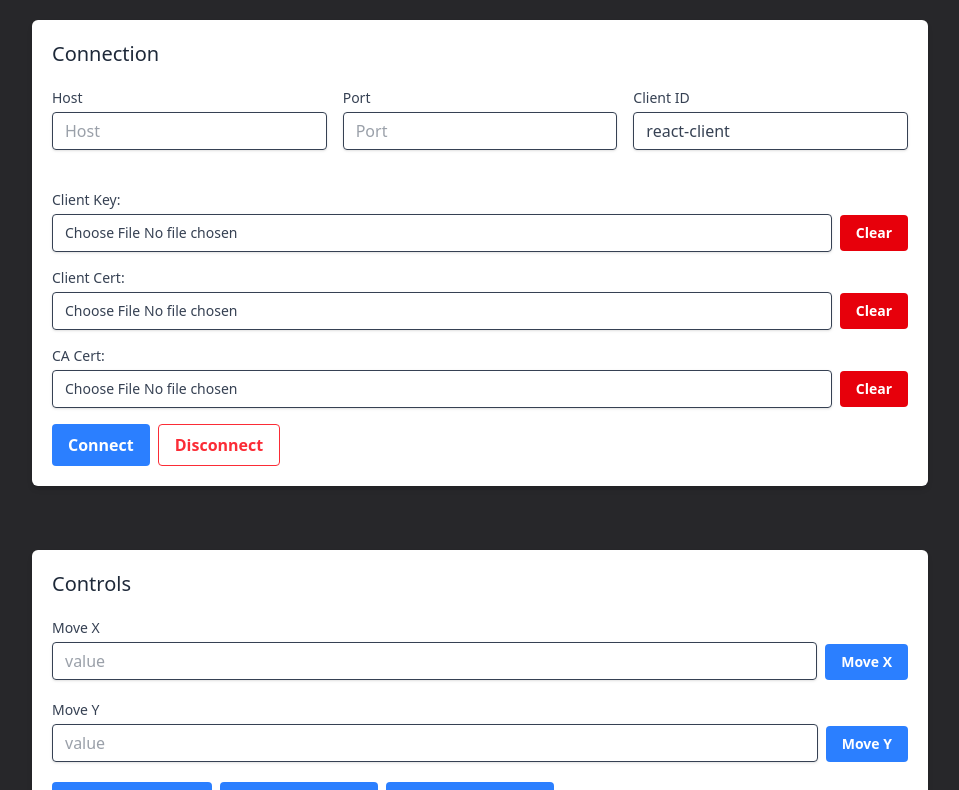
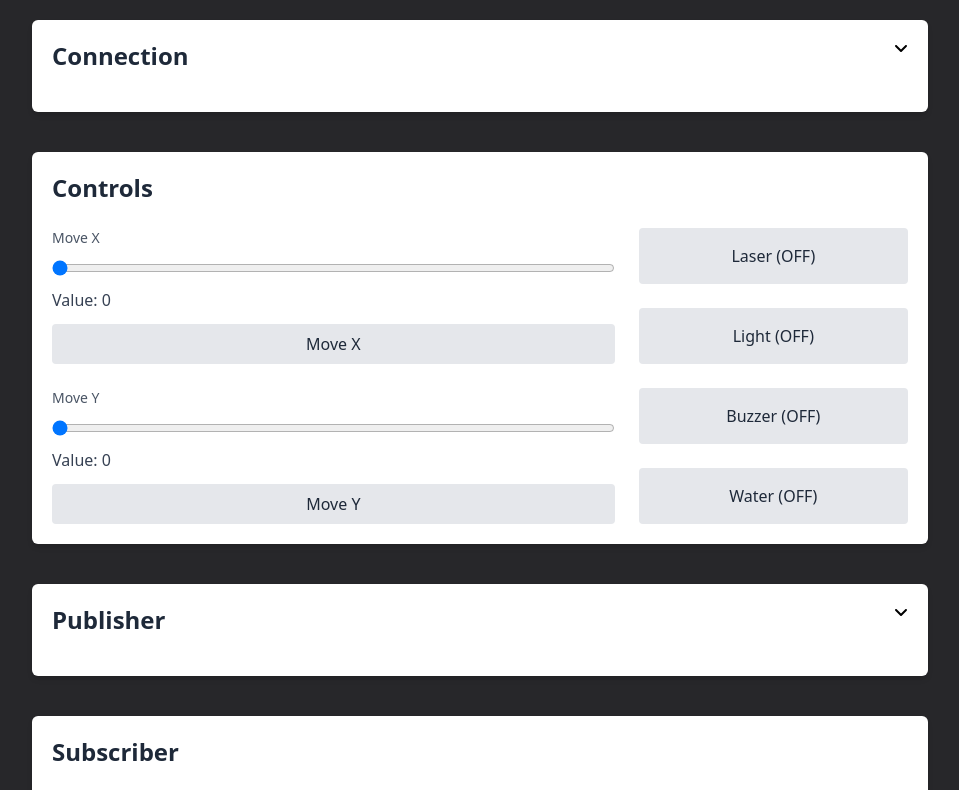
Before and after one commit to Forth-Tech4/mqtt-apps, a React (Vite) app in the folder mqtt_fullstack/frontend_mqtt/: page / in a window 1280 px wide. Shown: the top 790 px of the page, without its empty margins (160-1119 px from the left). Built offline with nearby package versions, Linux system fonts and the light colour scheme.

Commit message:
added validation and toast for better ui

```diff
--- a/mqtt_fullstack/frontend_mqtt/package.json
+++ b/mqtt_fullstack/frontend_mqtt/package.json
@@ -10,9 +10,14 @@
     "preview": "vite preview"
   },
   "dependencies": {
+    "@fortawesome/fontawesome-svg-core": "^6.7.2",
+    "@fortawesome/free-solid-svg-icons": "^6.7.2",
+    "@fortawesome/react-fontawesome": "^0.2.2",
     "@tailwindcss/vite": "^4.1.5",
     "react": "^19.1.0",
     "react-dom": "^19.1.0",
+    "react-hot-toast": "^2.5.2",
+    "react-toastify": "^11.0.5",
     "tailwindcss": "^4.1.5"
   },
   "devDependencies": {
--- a/mqtt_fullstack/frontend_mqtt/src/App.jsx
+++ b/mqtt_fullstack/frontend_mqtt/src/App.jsx
@@ -1,7 +1,13 @@
 import Main from './components/Main';
+import { ToastComponent } from './utils/ToastComponent';
 
 function App() {
-  return <Main />;
+  return (
+    <>
+      <Main />
+      <ToastComponent />
+    </>
+  )
 }
 
 export default App;
--- a/mqtt_fullstack/frontend_mqtt/src/components/ConnectionCard.jsx
+++ b/mqtt_fullstack/frontend_mqtt/src/components/ConnectionCard.jsx
@@ -1,4 +1,6 @@
-import React, { useState, useRef } from 'react';
+import React, { useState, useRef, useEffect } from 'react';
+import { FontAwesomeIcon } from '@fortawesome/react-fontawesome';
+import { showToast } from '../utils/ToastComponent';
 
 function ConnectionCard({ onConnect, onDisconnect }) {
   const [hostname, setHostname] = useState('');
@@ -7,24 +9,50 @@ function ConnectionCard({ onConnect, onDisconnect }) {
   const [clientCert, setClientCert] = useState(null);
   const [caCert, setCaCert] = useState(null);
   const [loading, setLoading] = useState(false);
+  const [isOpen, setIsOpen] = useState(false);
+  const toggleAccordion = () => { setIsOpen(!isOpen) };
+  const [isConnected, setIsConnected] = useState(false);
 
-  // Refs for file inputs
   const clientKeyRef = useRef(null);
   const clientCertRef = useRef(null);
   const caCertRef = useRef(null);
 
+  const fileToBase64 = (file) => {
+    return new Promise((resolve, reject) => {
+      const reader = new FileReader();
+      reader.onload = () => resolve(reader.result);
+      reader.onerror = reject;
+      reader.readAsDataURL(file);
+    });
+  };
+
   const handleConnect = async () => {
+    if (isConnected) {
+      showToast("info", "You are already connected.");
+      return;
+    }
+
     if (!hostname || !port) {
-      alert('Host and port are required.');
+      showToast('error', 'Host and port are required.');
+      return;
+    }
+
+    const missingCerts = [];
+    if (!clientKey) missingCerts.push('Client Key');
+    if (!clientCert) missingCerts.push('Client Cert');
+    if (!caCert) missingCerts.push('CA Cert');
+
+    if (missingCerts.length) {
+      showToast("error", `${missingCerts.join(', ')} ${missingCerts.length > 1 ? 'are' : 'is'} required.`);
       return;
     }
 
     const formData = new FormData();
     formData.append('hostname', hostname);
     formData.append('port', port);
-    if (clientKey) formData.append('clientKey', clientKey);
-    if (clientCert) formData.append('clientCert', clientCert);
-    if (caCert) formData.append('caCert', caCert);
+    formData.append('clientKey', clientKey);
+    formData.append('clientCert', clientCert);
+    formData.append('caCert', caCert);
 
     setLoading(true);
     try {
@@ -35,12 +63,13 @@ function ConnectionCard({ onConnect, onDisconnect }) {
 
       const data = await res.json();
       if (data.error === 'mosquitto_down') {
-        alert('Mosquitto broker is not running.');
+        showToast("error", 'Mosquitto broker is not running.');
       } else if (data.error === 'cert_failed') {
-        alert('Certificate authentication failed. Check your client.key, client.crt, or ca.crt.');
+        showToast("error", 'Certificate authentication failed.');
       } else {
         onConnect(hostname, port);
-        alert('Connected to MQTT broker successfully!');
+        setIsConnected(true);
+        showToast("success", 'Connected successfully!');
       }
     } catch (err) {
       alert('Cert Upload Failed: ' + err.message);
@@ -49,14 +78,93 @@ function ConnectionCard({ onConnect, onDisconnect }) {
     }
   };
 
-  const handleClearFile = (ref, setter) => {
+
+  const handleClearFile = (ref, setter, key) => {
     if (ref.current) ref.current.value = '';
     setter(null);
+    if (key) localStorage.removeItem(key);
   };
 
+  const handleFileChange = async (e, setter, storageKey) => {
+    const file = e.target.files[0];
+    if (file) {
+      setter(file);
+      const base64 = await fileToBase64(file);
+      const metadata = {
+        name: file.name,
+        type: file.type,
+        data: base64,
+      };
+      localStorage.setItem(storageKey, JSON.stringify(metadata));
+    }
+  };
+
+
+  useEffect(() => {
+    const loadStoredCerts = () => {
+      const loadFile = (key, refSetter, ref) => {
+        const stored = localStorage.getItem(key);
+        if (!stored) return;
+
+        try {
+          const { name, type, data } = JSON.parse(stored);
+          if (!data || !name || !type) return;
+
+          const byteString = atob(data.split(',')[1]);
+          const ab = new ArrayBuffer(byteString.length);
+          const ia = new Uint8Array(ab);
+          for (let i = 0; i < byteString.length; i++) {
+            ia[i] = byteString.charCodeAt(i);
+          }
+          const blob = new Blob([ab], { type });
+          const file = new File([blob], name, { type });
+          refSetter(file);
+
+          // Set the file in the input for visual indication (optional)
+          if (ref.current) {
+            const dt = new DataTransfer();
+            dt.items.add(file);
+            ref.current.files = dt.files;
+          }
+        } catch (err) {
+          console.error(`Failed to parse ${key}`, err);
+        }
+      };
+
+      loadFile('clientKey', setClientKey, clientKeyRef);
+      loadFile('clientCert', setClientCert, clientCertRef);
+      loadFile('caCert', setCaCert, caCertRef);
+    };
+
+    loadStoredCerts();
+  }, []);
+
+  const handleDisconnect = () => {
+    if (!isConnected) {
+      showToast("warning", "Please connect first. You are already disconnected.");
+      return;
+    }
+
+    onDisconnect();
+    setIsConnected(false);
+    showToast("success", "Disconnected successfully.");
+  };
+
+
+
   return (
-    <div className="bg-white p-5 rounded-md shadow-md mb-8">
-      <h2 className="mb-5 text-xl text-gray-800">Connection</h2>
+    <div className="bg-white p-5 rounded-md shadow-md mb-2">
+      <div className="flex justify-between cursor-pointer" onClick={toggleAccordion}>
+
+        <h2 className="mb-5 text-2xl font-semibold text-gray-800">Connection</h2>
+        <FontAwesomeIcon
+          icon={isOpen ? 'angle-up' : 'angle-down'}
+          className="transition-transform duration-300"
+        />
+
+      </div>
+
+      {isOpen && (<>
         <div className="flex gap-4 mb-5 flex-wrap">
           <div className="flex-1 mb-5">
             <label htmlFor="host" className="block text-gray-700 text-sm font-medium mb-1">Host</label>
@@ -92,6 +200,7 @@ function ConnectionCard({ onConnect, onDisconnect }) {
           </div>
         </div>
 
+        {/* Client Key */}
         <div className="mb-4">
           <label htmlFor="clientKey" className="block text-gray-700 text-sm font-medium mb-1">Client Key:</label>
           <div className="flex items-center gap-2">
@@ -99,12 +208,12 @@ function ConnectionCard({ onConnect, onDisconnect }) {
               type="file"
               id="clientKey"
               ref={clientKeyRef}
-            onChange={(e) => setClientKey(e.target.files[0])}
+              onChange={(e) => handleFileChange(e, setClientKey, 'clientKey')}
               className="shadow appearance-none border rounded w-full py-2 px-3 text-gray-700 focus:outline-none focus:shadow-outline text-sm"
             />
             <button
               type="button"
-            onClick={() => handleClearFile(clientKeyRef, setClientKey)}
+              onClick={() => handleClearFile(clientKeyRef, setClientKey, 'clientKey')}
               className="bg-red-600 hover:bg-red-700 text-white font-bold py-2 px-4 rounded focus:outline-none focus:shadow-outline text-sm"
             >
               Clear
@@ -112,6 +221,7 @@ function ConnectionCard({ onConnect, onDisconnect }) {
           </div>
         </div>
 
+        {/* Client Cert */}
         <div className="mb-4">
           <label htmlFor="clientCert" className="block text-gray-700 text-sm font-medium mb-1">Client Cert:</label>
           <div className="flex items-center gap-2">
@@ -119,12 +229,12 @@ function ConnectionCard({ onConnect, onDisconnect }) {
               type="file"
               id="clientCert"
               ref={clientCertRef}
-            onChange={(e) => setClientCert(e.target.files[0])}
+              onChange={(e) => handleFileChange(e, setClientCert, 'clientCert')}
               className="shadow appearance-none border rounded w-full py-2 px-3 text-gray-700 focus:outline-none focus:shadow-outline text-sm"
             />
             <button
               type="button"
-            onClick={() => handleClearFile(clientCertRef, setClientCert)}
+              onClick={() => handleClearFile(clientCertRef, setClientCert, 'clientCert')}
               className="bg-red-600 hover:bg-red-700 text-white font-bold py-2 px-4 rounded focus:outline-none focus:shadow-outline text-sm"
             >
               Clear
@@ -132,6 +242,7 @@ function ConnectionCard({ onConnect, onDisconnect }) {
           </div>
         </div>
 
+        {/* CA Cert */}
         <div className="mb-4">
           <label htmlFor="caCert" className="block text-gray-700 text-sm font-medium mb-1">CA Cert:</label>
           <div className="flex items-center gap-2">
@@ -139,12 +250,12 @@ function ConnectionCard({ onConnect, onDisconnect }) {
               type="file"
               id="caCert"
               ref={caCertRef}
-            onChange={(e) => setCaCert(e.target.files[0])}
+              onChange={(e) => handleFileChange(e, setCaCert, 'caCert')}
               className="shadow appearance-none border rounded w-full py-2 px-3 text-gray-700 focus:outline-none focus:shadow-outline text-sm"
             />
             <button
               type="button"
-            onClick={() => handleClearFile(caCertRef, setCaCert)}
+              onClick={() => handleClearFile(caCertRef, setCaCert, 'caCert')}
               className="bg-red-600 hover:bg-red-700 text-white font-bold py-2 px-4 rounded focus:outline-none focus:shadow-outline text-sm"
             >
               Clear
@@ -161,12 +272,13 @@ function ConnectionCard({ onConnect, onDisconnect }) {
             {loading ? 'Connecting...' : 'Connect'}
           </button>
           <button
-          onClick={onDisconnect}
+            onClick={handleDisconnect}
             className="bg-white text-red-500 border border-red-500 hover:bg-red-500 hover:text-white font-bold py-2 px-4 rounded focus:outline-none focus:shadow-outline"
           >
             Disconnect
           </button>
         </div>
+      </>)}
     </div>
   );
 }
--- a/mqtt_fullstack/frontend_mqtt/src/components/ControlsCard.jsx
+++ b/mqtt_fullstack/frontend_mqtt/src/components/ControlsCard.jsx
@@ -1,37 +1,39 @@
 import React, { useState } from 'react';
+import { showToast } from '../utils/ToastComponent';
 
-// Constants for MQTT topics
 const TOPICS = {
   MOVE_X: 'op/move/x',
   MOVE_Y: 'op/move/y',
   LASER: 'op/laser',
   LIGHT: 'op/light',
   BUZZER: 'op/buzzer',
+  WATER: 'op/water'
 };
 
 function ControlsCard({ onPublish }) {
-  const [moveX, setMoveX] = useState('');
-  const [moveY, setMoveY] = useState('');
+  const [moveX, setMoveX] = useState(0);
+  const [moveY, setMoveY] = useState(0);
   const [laserState, setLaserState] = useState('OFF');
   const [lightState, setLightState] = useState('OFF');
   const [buzzerState, setBuzzerState] = useState('OFF');
+  const [waterState, setWaterState] = useState('OFF');
 
-  // Handlers
  const handleMoveX = () => {
-    if (!moveX || isNaN(moveX)) {
-      alert('Enter a valid X coordinate.');
+  if (moveX === null || moveX === undefined || isNaN(moveX)) {
+    showToast("error" ,"Invalid value for Move X");
     return;
   }
-    onPublish(TOPICS.MOVE_X, moveX);
+  onPublish(TOPICS.MOVE_X, moveX.toString());
 };
 
 const handleMoveY = () => {
-    if (!moveY || isNaN(moveY)) {
-      alert('Enter a valid Y coordinate.');
+  if (moveY === null || moveY === undefined || isNaN(moveY)) {
+    showToast("error" ,"Invalid value for Move Y");
     return;
   }
-    onPublish(TOPICS.MOVE_Y, moveY);
+  onPublish(TOPICS.MOVE_Y, moveY.toString());
 };
+
 
   const handleToggle = (state, setState, topic) => {
     const newState = state === 'ON' ? 'OFF' : 'ON';
@@ -40,77 +42,83 @@ function ControlsCard({ onPublish }) {
   };
 
   return (
-    <div className="bg-white p-5 rounded-md shadow-md mb-8">
-      <h2 className="text-xl text-gray-800 mb-5">Controls</h2>
-
+    <div className="bg-white p-5 rounded-md shadow-md w-full max-w-4xl mx-auto mb-2">
+      <h2 className="text-2xl font-semibold mb-6 text-gray-800">Controls</h2>
+      <div className="grid grid-cols-1 md:grid-cols-3 gap-6">
+        {/* Left side: sliders */}
+        <div className="md:col-span-2 flex flex-col gap-6">
           {/* Move X */}
-      <div className="flex gap-2 items-center mb-5">
-        <div className="flex-1">
-          <label htmlFor="move-x" className="block text-gray-700 text-sm font-medium mb-1">Move X</label>
+          <div className="flex flex-col gap-3">
+            <label htmlFor="move-x" className="text-sm font-medium text-gray-600">Move X</label>
             <input
-            type="number"
+              type="range"
               id="move-x"
-            placeholder="value"
               min="0"
               max="220"
-            className="shadow appearance-none border rounded w-full py-2 px-3 text-gray-700 leading-tight focus:outline-none focus:shadow-outline"
+              step="1"
               value={moveX}
-            onChange={(e) => setMoveX(e.target.value)}
+              onChange={(e) => setMoveX(Number(e.target.value))}
+              className="w-full"
             />
-        </div>
+            <span className="text-gray-700">Value: {moveX}</span>
             <button
-          className="bg-blue-500 mt-auto hover:bg-blue-700 text-white font-bold py-2 px-4 rounded focus:outline-none focus:shadow-outline text-sm"
               onClick={handleMoveX}
-          disabled={!moveX}
+              className="bg-gray-200 hover:bg-gray-300 text-gray-800 font-medium py-2 px-4 rounded transition"
             >
               Move X
             </button>
           </div>
 
           {/* Move Y */}
-      <div className="flex gap-2 items-center mb-5">
-        <div className="flex-1">
-          <label htmlFor="move-y" className="block text-gray-700 text-sm font-medium mb-1">Move Y</label>
+          <div className="flex flex-col gap-3">
+            <label htmlFor="move-y" className="text-sm font-medium text-gray-600">Move Y</label>
             <input
-            type="number"
+              type="range"
               id="move-y"
-            placeholder="value"
               min="0"
               max="180"
-            className="shadow appearance-none border rounded w-full py-2 px-3 text-gray-700 leading-tight focus:outline-none focus:shadow-outline"
+              step="1"
               value={moveY}
-            onChange={(e) => setMoveY(e.target.value)}
+              onChange={(e) => setMoveY(Number(e.target.value))}
+              className="w-full"
             />
-        </div>
+            <span className="text-gray-700">Value: {moveY}</span>
             <button
-          className="bg-blue-500 mt-auto hover:bg-blue-700 text-white font-bold py-2 px-4 rounded focus:outline-none focus:shadow-outline text-sm"
               onClick={handleMoveY}
-          disabled={!moveY}
+              className="bg-gray-200 hover:bg-gray-300 text-gray-800 font-medium py-2 px-4 rounded transition"
             >
               Move Y
             </button>
           </div>
+        </div>
 
-      {/* Toggles */}
-      <div className="flex gap-2 items-center">
+        {/* Right side: toggles */}
+        <div className="grid grid-cols-1 sm:grid-cols-2 md:grid-cols-1 gap-6">
           <button
-          className="bg-blue-500 hover:bg-blue-700 text-white font-bold py-2 px-4 rounded focus:outline-none focus:shadow-outline text-sm"
             onClick={() => handleToggle(laserState, setLaserState, TOPICS.LASER)}
+            className="bg-gray-200 hover:bg-gray-300 text-gray-800 font-medium py-2 px-4 rounded transition"
           >
-          Toggle Laser ({laserState})
+            Laser ({laserState})
           </button>
           <button
-          className="bg-blue-500 hover:bg-blue-700 text-white font-bold py-2 px-4 rounded focus:outline-none focus:shadow-outline text-sm"
             onClick={() => handleToggle(lightState, setLightState, TOPICS.LIGHT)}
+            className="bg-gray-200 hover:bg-gray-300 text-gray-800 font-medium py-2 px-4 rounded transition"
           >
-          Toggle Light ({lightState})
+            Light ({lightState})
           </button>
           <button
-          className="bg-blue-500 hover:bg-blue-700 text-white font-bold py-2 px-4 rounded focus:outline-none focus:shadow-outline text-sm"
             onClick={() => handleToggle(buzzerState, setBuzzerState, TOPICS.BUZZER)}
+            className="bg-gray-200 hover:bg-gray-300 text-gray-800 font-medium py-2 px-4 rounded transition"
           >
-          Toggle Buzzer ({buzzerState})
+            Buzzer ({buzzerState})
           </button>
+          <button
+            onClick={() => handleToggle(waterState, setWaterState, TOPICS.WATER)}
+            className="bg-gray-200 hover:bg-gray-300 text-gray-800 font-medium py-2 px-4 rounded transition"
+          >
+            Water ({waterState})
+          </button>
+        </div>
       </div>
     </div>
   );
--- a/mqtt_fullstack/frontend_mqtt/src/components/Main.jsx
+++ b/mqtt_fullstack/frontend_mqtt/src/components/Main.jsx
@@ -5,6 +5,8 @@ import ControlsCard from './ControlsCard';
 import PublisherCard from './PublisherCard';
 import SubscriberCard from './SubscriberCard';
 import ReceiverCard from './ReceiverCard';
+import '../utils/fontawesome';
+import { showToast } from '../utils/ToastComponent';
 
 const Main = () => {
   const { ws, isConnected, messages, connectWebSocket, disconnectWebSocket, publishMessage, subscribeTopic } = useWebSocket();
@@ -27,28 +29,28 @@ const Main = () => {
 
   const handleSubscribe = (topic) => {
     if (!isConnected) {
-      alert('Please connect to WebSocket first!');
+      showToast('error','Please connect to WebSocket first!');
       return;
     }
     if (!topic || topic.trim() === '') {
-      alert('Please enter a valid topic to subscribe to!');
+      showToast('error', 'Please enter a valid topic to subscribe to!');
       return;
     }
     subscribeTopic(topic);
-    alert(`Subscribed to topic: ${topic}`);
+    showToast("success", `Subscribed to topic: ${topic}`);
   };
 
   const handlePublish = (topic, payload) => {
     if (!isConnected) {
-      alert('Please connect to WebSocket first!');
+      showToast('error' ,'Please connect to WebSocket first!');
       return;
     }
     if (!topic || topic.trim() === '' || !payload || payload.trim() === '') {
-      alert('Topic and payload must not be empty!');
+      showToast('error' ,'Topic and payload must not be empty!');
       return;
     }
     publishMessage(topic, payload);
-    alert(`Published to topic: ${topic} with message: ${payload}`);
+    showToast('success' ,`Published to topic: ${topic} with message: ${payload}`);
   };
 
   return (
@@ -63,11 +65,6 @@ const Main = () => {
           <PublisherCard onPublish={handlePublish} isConnected={isConnected} />
           <SubscriberCard onSubscribe={handleSubscribe} />
           <ReceiverCard messages={messages} />
-          <div className="grid grid-cols-3 gap-4">
-            <button onClick={() => handleDeviceToggle('laser')}>Toggle Laser</button>
-            <button onClick={() => handleDeviceToggle('light')}>Toggle Light</button>
-            <button onClick={() => handleDeviceToggle('buzzer')}>Toggle Buzzer</button>
-          </div>
         </div>
       </div>
     </div>
--- a/mqtt_fullstack/frontend_mqtt/src/components/PublisherCard.jsx
+++ b/mqtt_fullstack/frontend_mqtt/src/components/PublisherCard.jsx
@@ -1,8 +1,12 @@
 import React, { useState } from 'react';
+import { FontAwesomeIcon } from '@fortawesome/react-fontawesome';
+import { showToast } from '../utils/ToastComponent';
 
 function PublisherCard({ onPublish }) {
   const [topic, setTopic] = useState('');
   const [payload, setPayload] = useState('');
+  const [isOpen, setIsOpen] = useState(false);
+  const toggleAccordion = () => { setIsOpen(!isOpen) };
 
   const handleClick = () => {
     onPublish(topic, payload);
@@ -10,8 +14,19 @@ function PublisherCard({ onPublish }) {
   };
 
   return (
-    <div className="bg-white p-5 rounded-md shadow-md mb-8">
-      <h2 className="mt-0 mb-5 text-xl text-gray-800">Publisher</h2>
+    <div className="bg-white p-5 rounded-md shadow-md mb-2">
+
+      <div className="flex justify-between cursor-pointer" onClick={toggleAccordion}>
+
+        <h2 className="mb-5 text-2xl font-semibold text-gray-800">Publisher</h2>
+        <FontAwesomeIcon
+          icon={isOpen ? 'angle-up' : 'angle-down'}
+          className="transition-transform duration-300"
+        />
+
+      </div>
+
+      {isOpen && (<>
       <div className="mb-5">
         <label htmlFor="topic" className="block text-gray-700 text-sm font-medium mb-1">Topic</label>
         <input
@@ -39,6 +54,7 @@ function PublisherCard({ onPublish }) {
       >
         Publish
       </button>
+      </>)}
     </div>
   );
 }
--- a/mqtt_fullstack/frontend_mqtt/src/components/ReceiverCard.jsx
+++ b/mqtt_fullstack/frontend_mqtt/src/components/ReceiverCard.jsx
@@ -11,8 +11,8 @@ function ReceiverCard({ messages }) {
   }, [messages]);
 
   return (
-    <div className="bg-white p-5 rounded-md shadow-md mb-8">
-      <h2 className="mt-0 mb-5 text-xl text-gray-800">Receiver</h2>
+    <div className="bg-white p-5 rounded-md shadow-md mb-2">
+      <h2 className="mt-0 mb-5 text-2xl font-semibold text-gray-800">Receiver</h2>
       <div
         id="receiverBox"
         ref={receiverRef}
--- a/mqtt_fullstack/frontend_mqtt/src/components/SubscriberCard.jsx
+++ b/mqtt_fullstack/frontend_mqtt/src/components/SubscriberCard.jsx
@@ -8,8 +8,8 @@ function SubscriberCard({ onSubscribe }) {
   };
 
   return (
-    <div className="bg-white p-5 rounded-md shadow-md mb-8">
-      <h2 className="mt-0 mb-5 text-xl text-gray-800">Subscriber</h2>
+    <div className="bg-white p-5 rounded-md shadow-md mb-2">
+      <h2 className="mt-0 mb-5 text-2xl font-semibold text-gray-800">Subscriber</h2>
       <div className="mb-5">
         <label htmlFor="Subscriber" className="block text-gray-700 text-sm font-medium mb-1">Topic</label>
         <input
--- a/mqtt_fullstack/frontend_mqtt/src/hooks/useWebSocket.jsx
+++ b/mqtt_fullstack/frontend_mqtt/src/hooks/useWebSocket.jsx
@@ -1,4 +1,5 @@
 import { useState, useEffect } from 'react';
+import { showToast } from '../utils/ToastComponent';
 
 function useWebSocket() {
   const [ws, setWs] = useState(null);
@@ -31,7 +32,7 @@ function useWebSocket() {
       console.log('WebSocket Disconnected');
       setIsConnected(false);
       setWs(null);
-      alert('WebSocket disconnected.');
+      showToast('error' ,'WebSocket disconnected.');
     };
 
     socket.onerror = (error) => {
--- /dev/null
+++ b/mqtt_fullstack/frontend_mqtt/src/utils/ToastComponent.jsx
@@ -0,0 +1,47 @@
+// src/components/ToastComponent.js
+import React from 'react';
+import { ToastContainer, toast } from 'react-toastify';
+import 'react-toastify/dist/ReactToastify.css';
+
+
+const DEFAULT_DURATION = 3000;
+
+// Mapping toast types to progress bar colors
+const progressBarClasses = {
+  success: 'custom-progress-success',
+  error: 'custom-progress-error',
+  warn: 'custom-progress-warn',
+  info: 'custom-progress-info',
+};
+
+export const showToast = (type, message, duration = DEFAULT_DURATION) => {
+  toast[type](message, {
+    position: 'top-right',
+    autoClose: duration,
+    hideProgressBar: false,
+    closeOnClick: true,
+    pauseOnHover: true,
+    draggable: true,
+    progress: undefined,
+    icon: true,
+    theme: 'light',
+    toastClassName:
+      '!rounded-md !shadow-md !p-4 !text-sm !font-medium !border-l-4',
+    bodyClassName: '!text-gray-800',
+    progressClassName: progressBarClasses[type] || '',
+  });
+};
+
+export const ToastComponent = () => (
+  <ToastContainer
+    position="top-right"
+    autoClose={DEFAULT_DURATION}
+    newestOnTop={false}
+    closeOnClick
+    rtl={false}
+    pauseOnFocusLoss
+    draggable
+    pauseOnHover
+    theme="light"
+  />
+);
--- /dev/null
+++ b/mqtt_fullstack/frontend_mqtt/src/utils/fontawesome.jsx
@@ -0,0 +1,5 @@
+// src/fontawesome.js
+import { library } from '@fortawesome/fontawesome-svg-core';
+import { faAngleUp, faAngleDown } from '@fortawesome/free-solid-svg-icons';
+
+library.add(faAngleUp, faAngleDown);
```
Also changed, not shown: mqtt_fullstack/frontend_mqtt/src/App.css (+13 -0 lines), 1 other file (tests, documents, lock files or other folders). Lines whose indentation alone changed are shown as unchanged.
